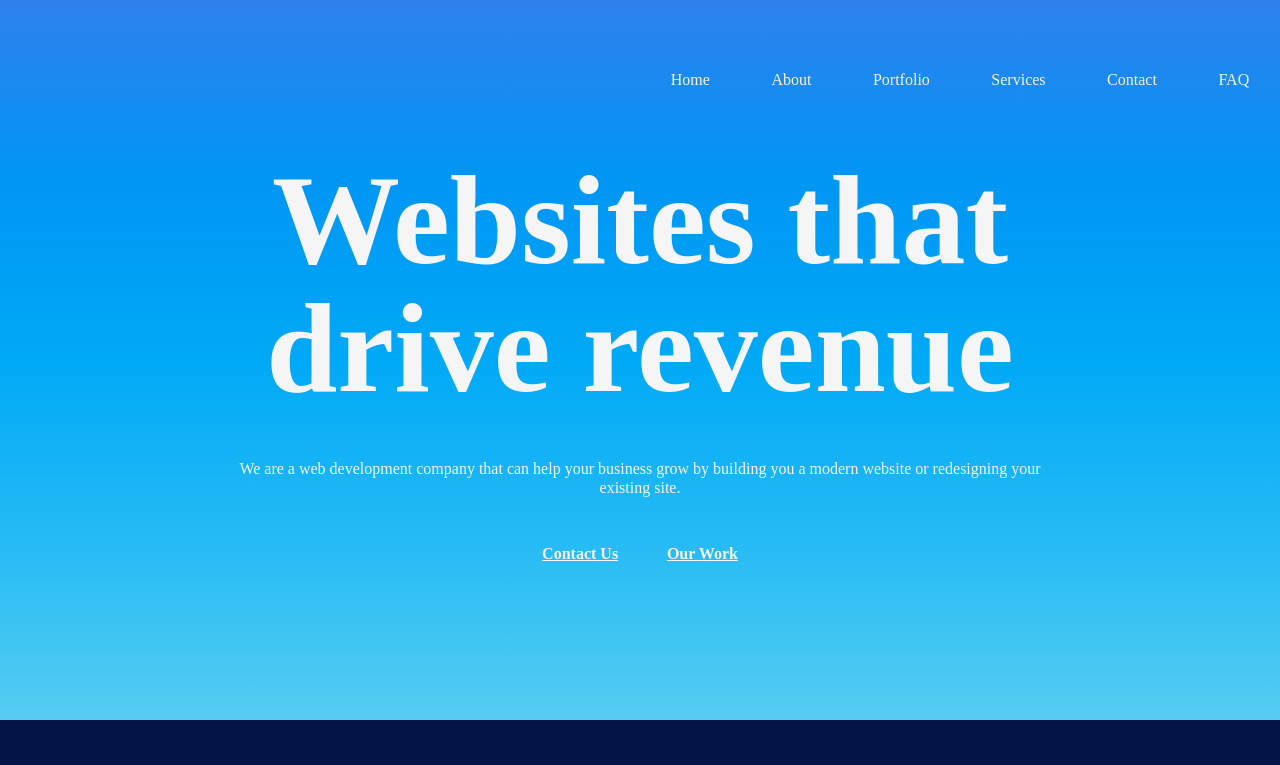
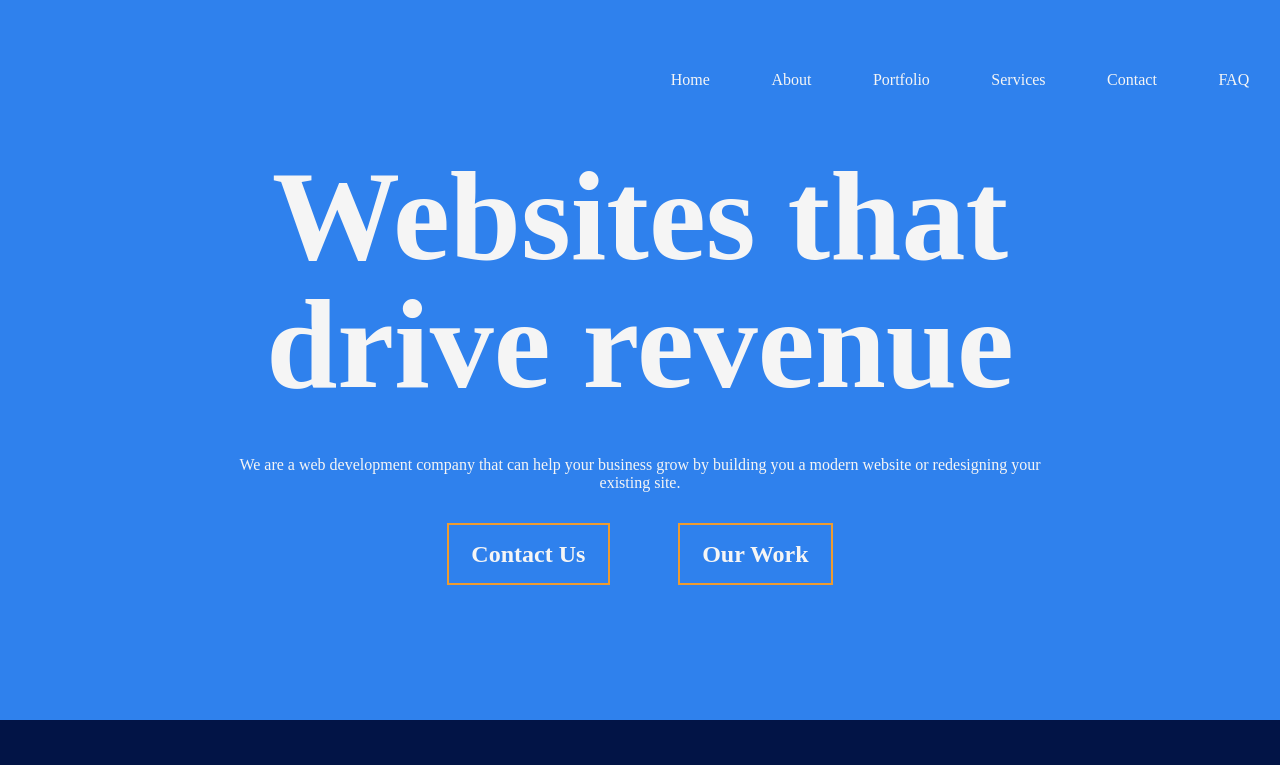
Before and after one commit to P-Corn/Mystery, a plain HTML site: page index.html in a window 1280 px wide. Shown: the top 765 px of the page. Drawn offline with nearby package versions, Linux system fonts and the light colour scheme; a script that the page names is missing.

Commit message:
This is just a test

```diff
--- a/index.html
+++ b/index.html
@@ -37,7 +37,7 @@
                         <p>We are a web development company that can help your business grow by building you a modern website or redesigning your existing site.</p>
                     </div>
                     <div class="header-text__buttons">
-                        <a class="btn-outline--light" href="views/contact.html">Contact Us</a>
+                        <a class="btn-outline--light button--ujarak" href="views/contact.html">Contact Us</a>
                         <a class="btn-outline--light" href="views/portfolio.html">Our Work</a>
                     </div>
                 </div>
--- a/scss/_components.scss
+++ b/scss/_components.scss
@@ -33,14 +33,19 @@
 .btn-outline {
     font-weight: 600;
     padding: 1rem 1.4rem;
+    margin: 1.6rem 2rem;
+    text-decoration: none;
 
     &--light {
         @extend .btn-outline;
         color: #f5f5f5;
-        border: solid #f5f5f5 2px;
+        border: solid #ed9b2f 2px;
         font-size: 1.5rem;
     }
 }
+
+
+
 
 //CARDS//
 .service-card {
--- a/scss/_index.scss
+++ b/scss/_index.scss
@@ -1,7 +1,8 @@
 header {
 	margin: 0 auto;
-	height: 90vh;
-	background-image: linear-gradient(to top, #56ccf2, #25bbf5, #00a9f6, #0096f4, #2f80ed);
+    height: 90vh;
+    background-color: #2f81ed;
+    // background-image: linear-gradient(to top, #56ccf2, #25bbf5, #00a9f6, #0096f4, #2f80ed);
 	// This is to compensate for the fixed navbar
 	// padding-top: 10rem;
     display: flex;
```
Also changed, not shown: css/style.css, 1 other file.
